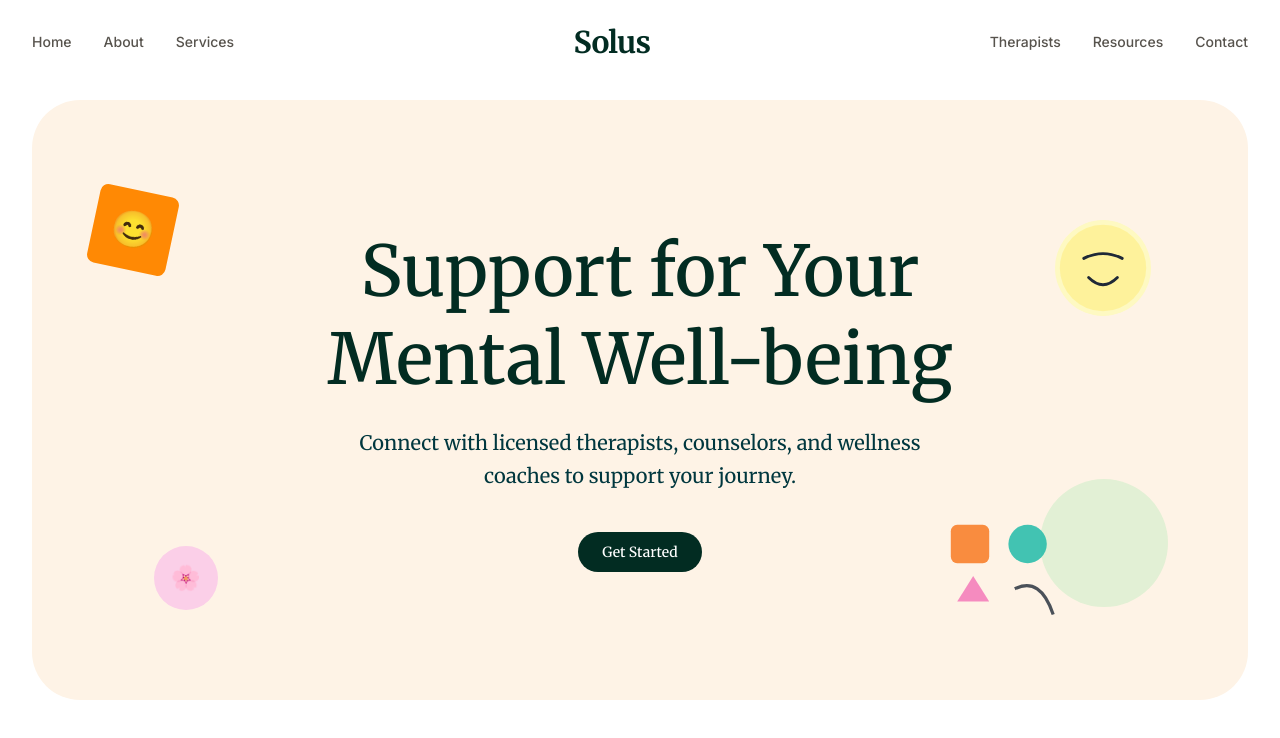
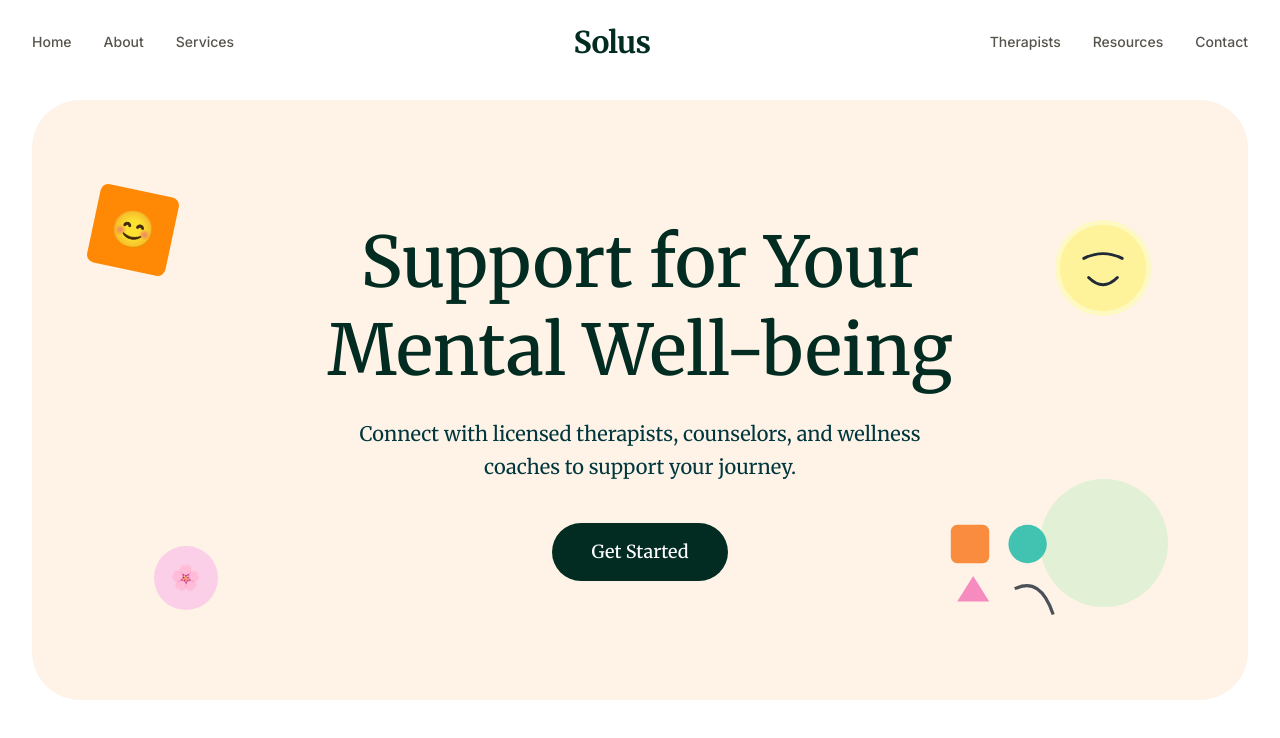
Before and after one commit to 47anjan/solus, a Next.js app: page / in a window 1280 px wide. Shown: the top 738 px of the page. Built offline with nearby package versions, Linux system fonts and the light colour scheme.

Commit message:
refactor Button

```diff
--- a/components/UI.tsx
+++ b/components/UI.tsx
@@ -65,16 +65,16 @@ export const Button: React.FC<{
   className?: string;
 }> = ({ variant = "primary", children, className = "" }) => {
   const base =
-    "px-6 py-2.5 rounded-full text-sm font-medium inline-block cursor-pointer";
+    "px-8 sm:px-[39px] py-3 sm:py-[15px] rounded-full text-base sm:text-lg font-medium inline-block cursor-pointer";
   const styles = {
-    primary: "bg-black text-white",
+    primary:
+      "bg-black text-white hover:bg-transparent hover:outline hover:outline-black hover:text-black duration-300 transition-colors",
     outline:
       "border border-stone-300 text-stone-800 hover:border-dark hover:text-dark",
     light: "bg-white text-dark shadow-sm",
   };
   return (
     <motion.button
-      whileHover={{ scale: 1.05 }}
       whileTap={{ scale: 0.95 }}
       className={`${base} ${styles[variant]} ${className}`}
     >
--- a/components/hero.tsx
+++ b/components/hero.tsx
@@ -80,7 +80,7 @@ const Hero = () => (
         initial={{ opacity: 0, y: 20 }}
         animate={{ opacity: 1, y: 0 }}
         transition={{ duration: 0.8, delay: 0.4 }}
-        className="relative z-10 text-dark-green text-lg md:text-xl max-w-xl mb-10 leading-relaxed"
+        className="relative z-10  text-dark-green text-lg md:text-xl max-w-xl mb-10 leading-relaxed"
       >
         Connect with licensed therapists, counselors, and wellness coaches to
         support your journey.
```
